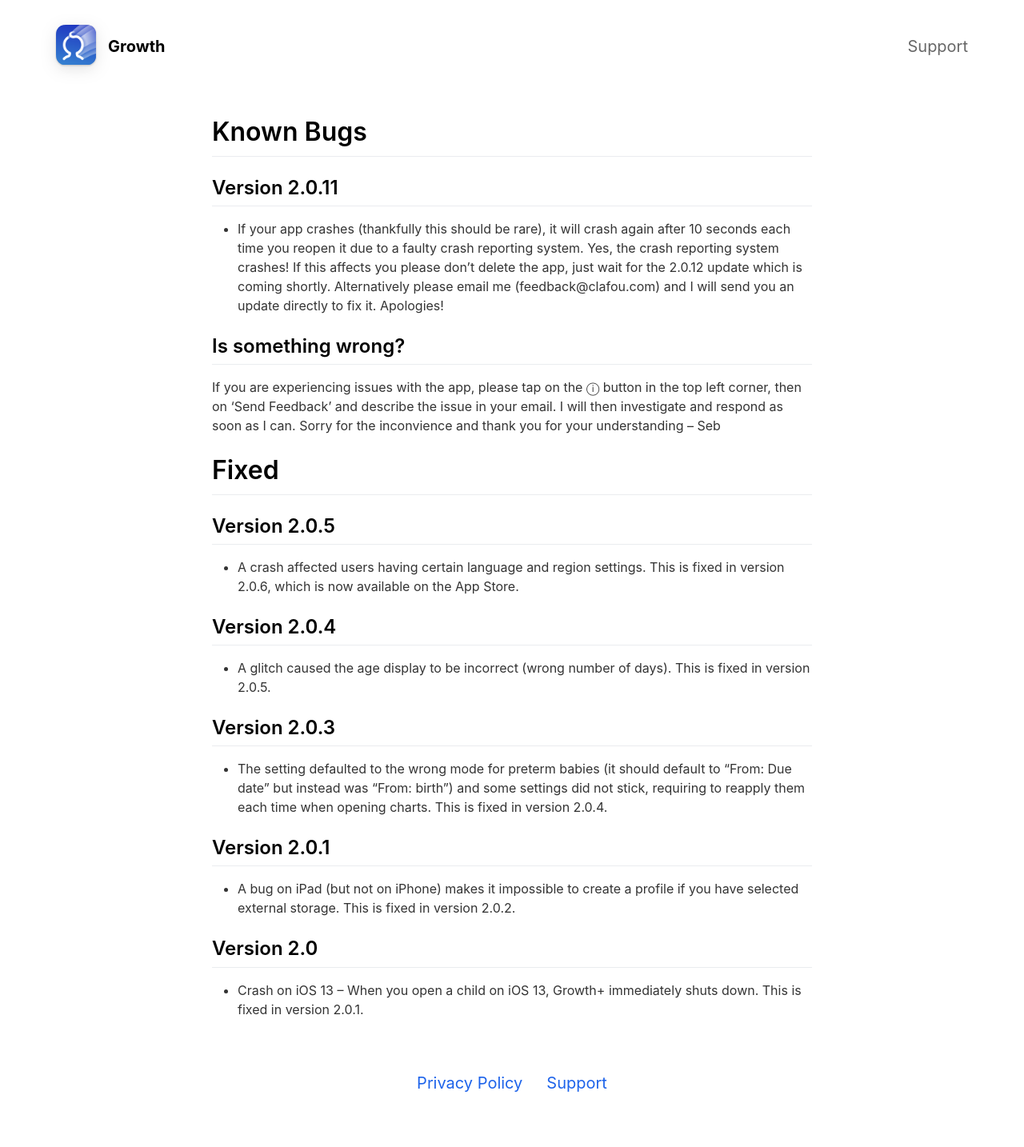
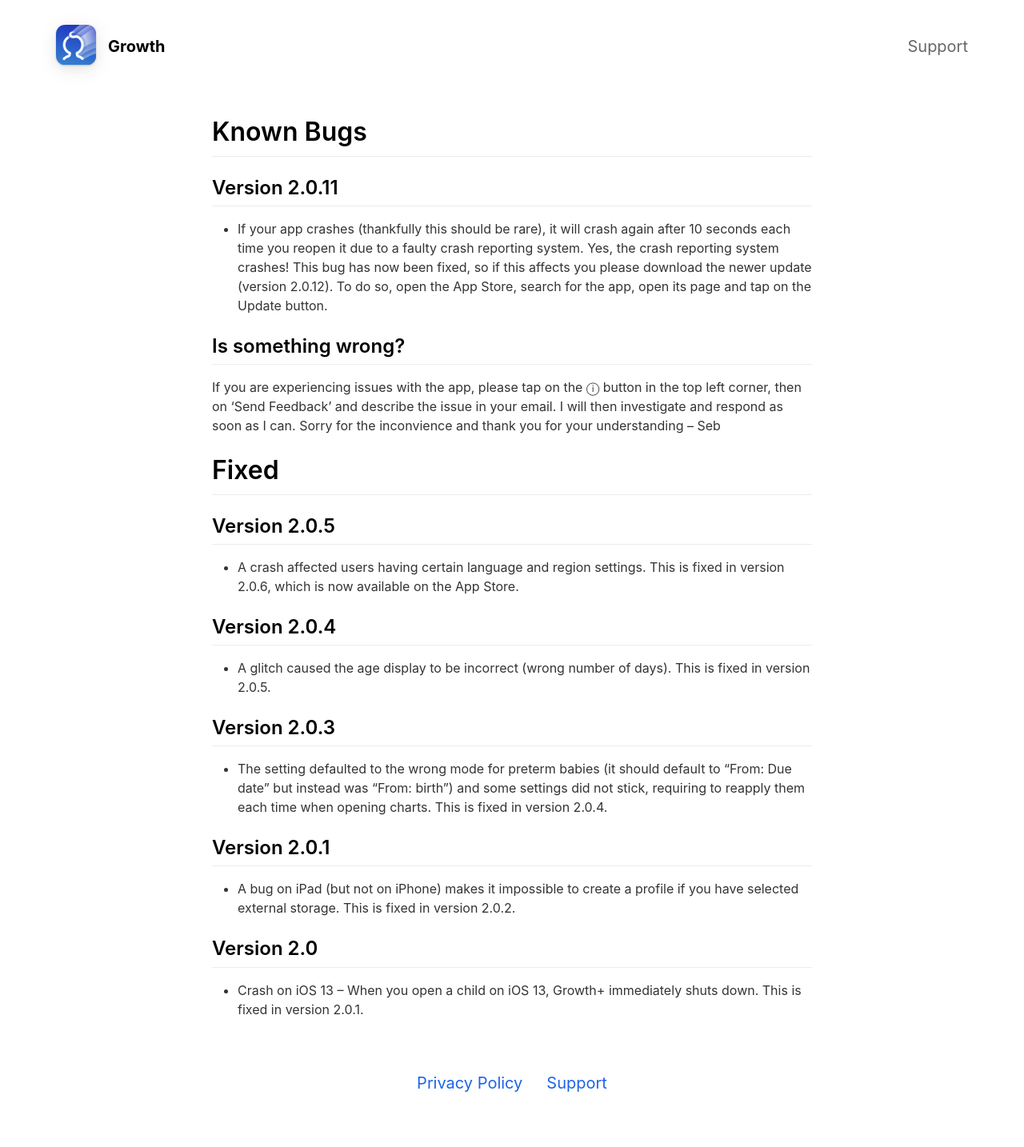
Before and after one commit to Clafou/growthchart.app, a Jekyll site: the page built from _pages/bugs.md, in a window 1280 px wide. Shown: the whole page at 80% size. Built offline with Jekyll 4.4.1, drawn with Linux system fonts in a browser that asks for light colours; nearby versions of some CDN libraries.

```diff
--- a/_pages/bugs.md
+++ b/_pages/bugs.md
@@ -9,7 +9,7 @@ include_in_footer: false
 
 ## Version 2.0.11
 
-* If your app crashes (thankfully this should be rare), it will crash again after 10 seconds each time you reopen it due to a faulty crash reporting system. Yes, the crash reporting system crashes! If this affects you please don't delete the app, just wait for the 2.0.12 update which is coming shortly. Alternatively please email me (feedback@clafou.com) and I will send you an update directly to fix it. Apologies!
+* If your app crashes (thankfully this should be rare), it will crash again after 10 seconds each time you reopen it due to a faulty crash reporting system. Yes, the crash reporting system crashes! This bug has now been fixed, so if this affects you please download the newer update (version 2.0.12). To do so, open the App Store, search for the app, open its page and tap on the Update button.
 
 ## Is something wrong?
 
```
Also changed, not shown: _pages/about/growth-charts.md (+1 -0 lines).
